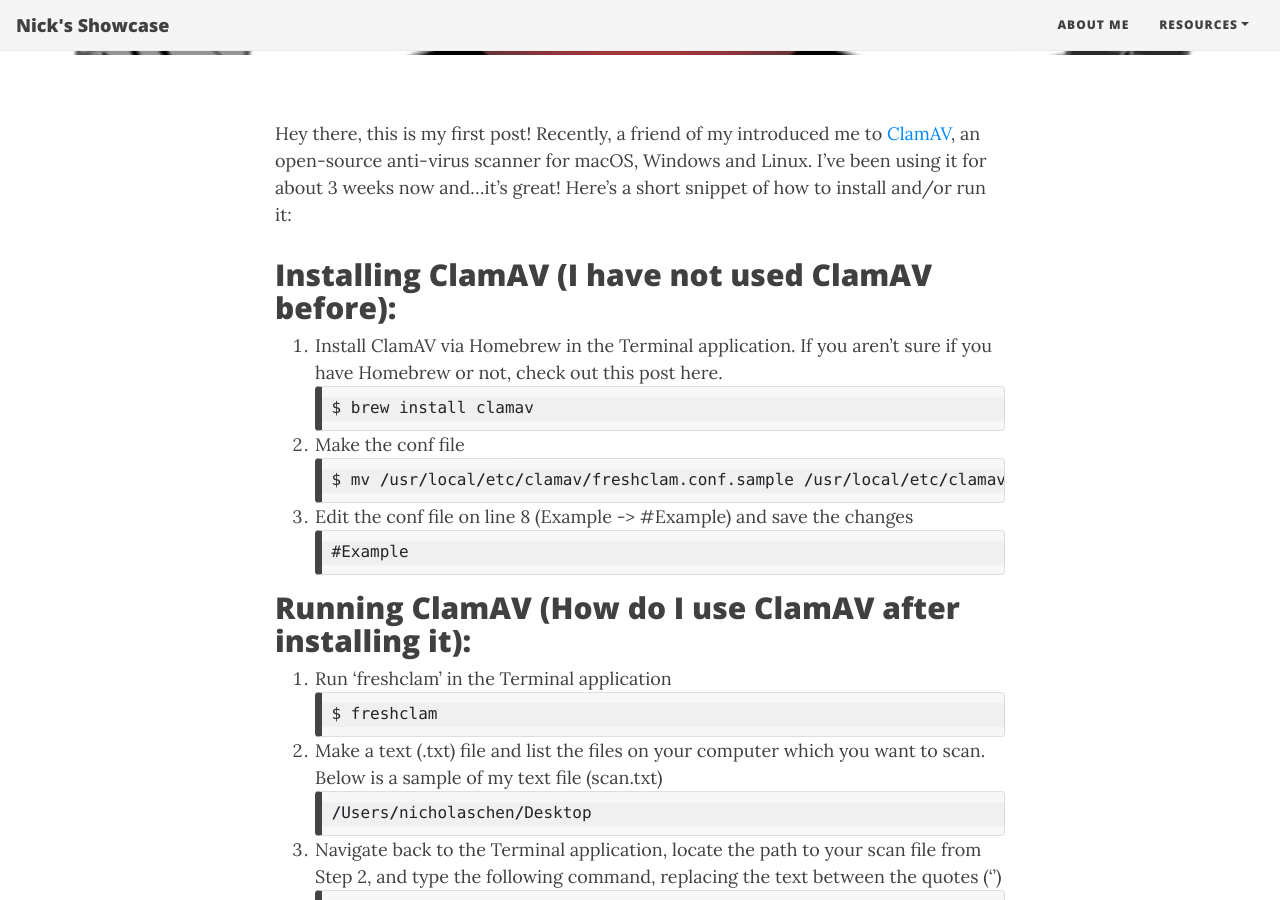
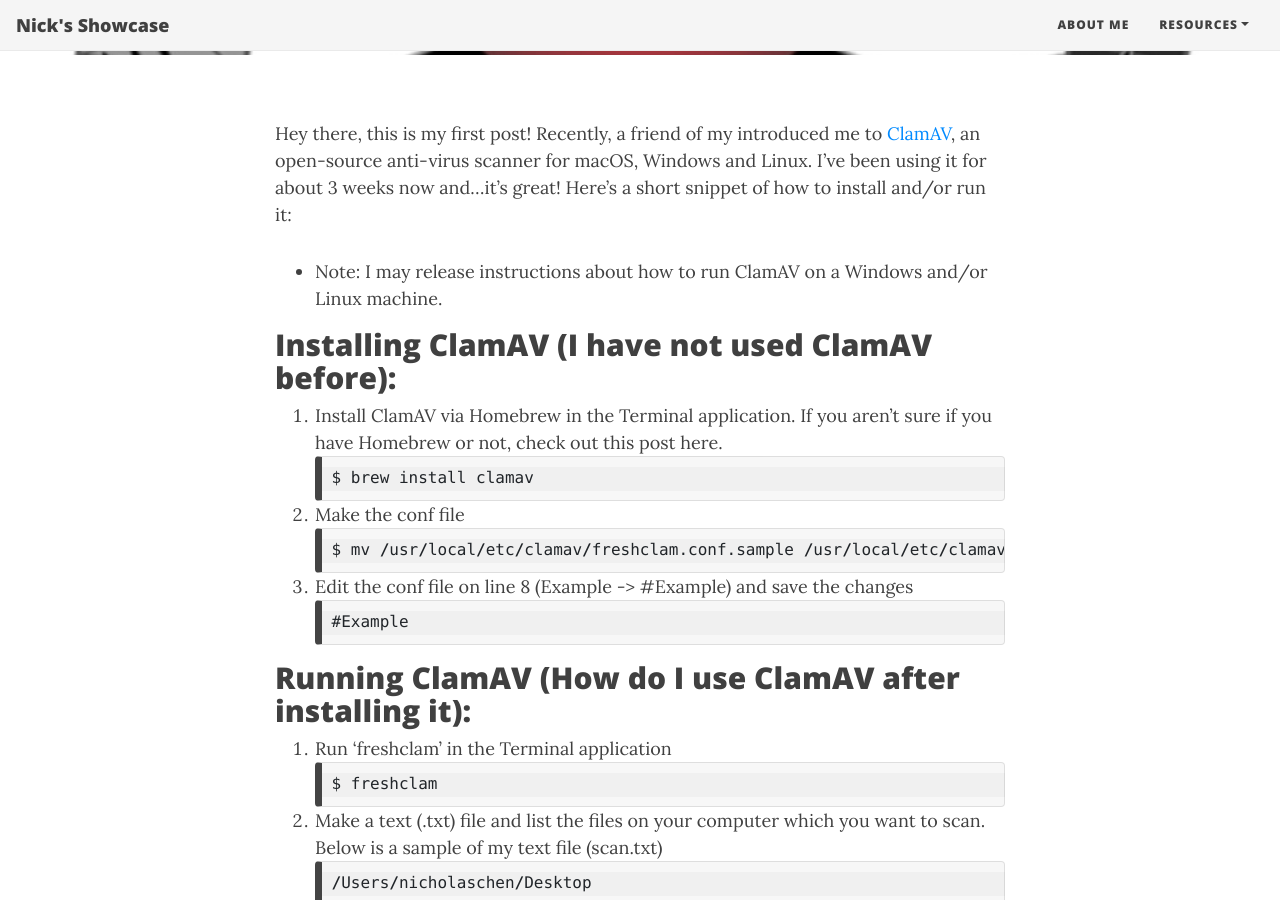
Before and after one commit to porcupinenick/porcupinenick.github.io, a Jekyll site: the page built from _posts/2020-08-24-clamav-post.md, in a window 1280 px wide and 900 px high, scrolled down 533 px. Built offline with Jekyll 4.4.1, drawn with Linux system fonts in a browser that asks for light colours; nearby versions of some CDN libraries.

Commit message:
disclaimer
disclaimer

```diff
--- a/_posts/2020-08-24-clamav-post.md
+++ b/_posts/2020-08-24-clamav-post.md
@@ -9,6 +9,8 @@
 ---
 
 Hey there, this is my first post! Recently, a friend of my introduced me to [ClamAV](https://www.clamav.net), an open-source anti-virus scanner for macOS, Windows and Linux. I've been using it for about 3 weeks now and...it's great! Here's a short snippet of how to install and/or run it:
+
+* Note: I may release instructions about how to run ClamAV on a Windows and/or Linux machine.
 
 
 ## Installing ClamAV (I have not used ClamAV before):
```
